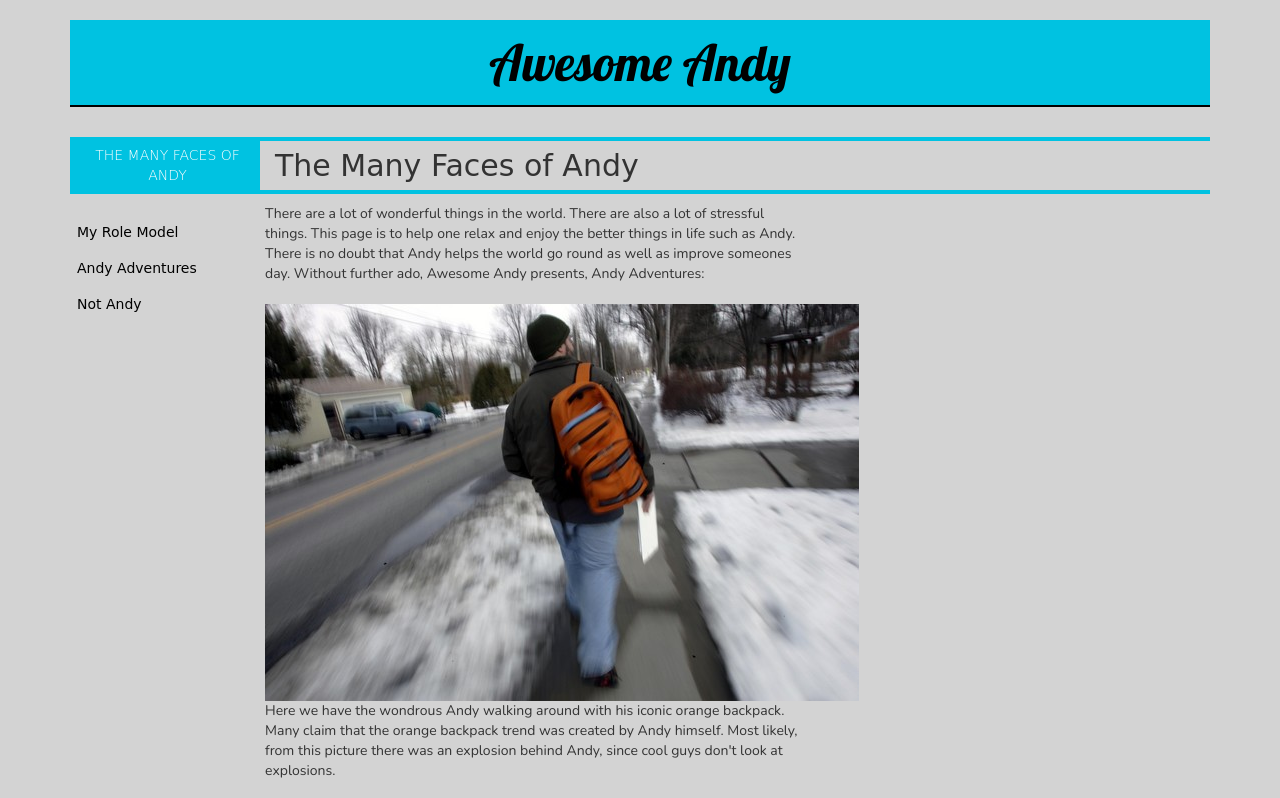
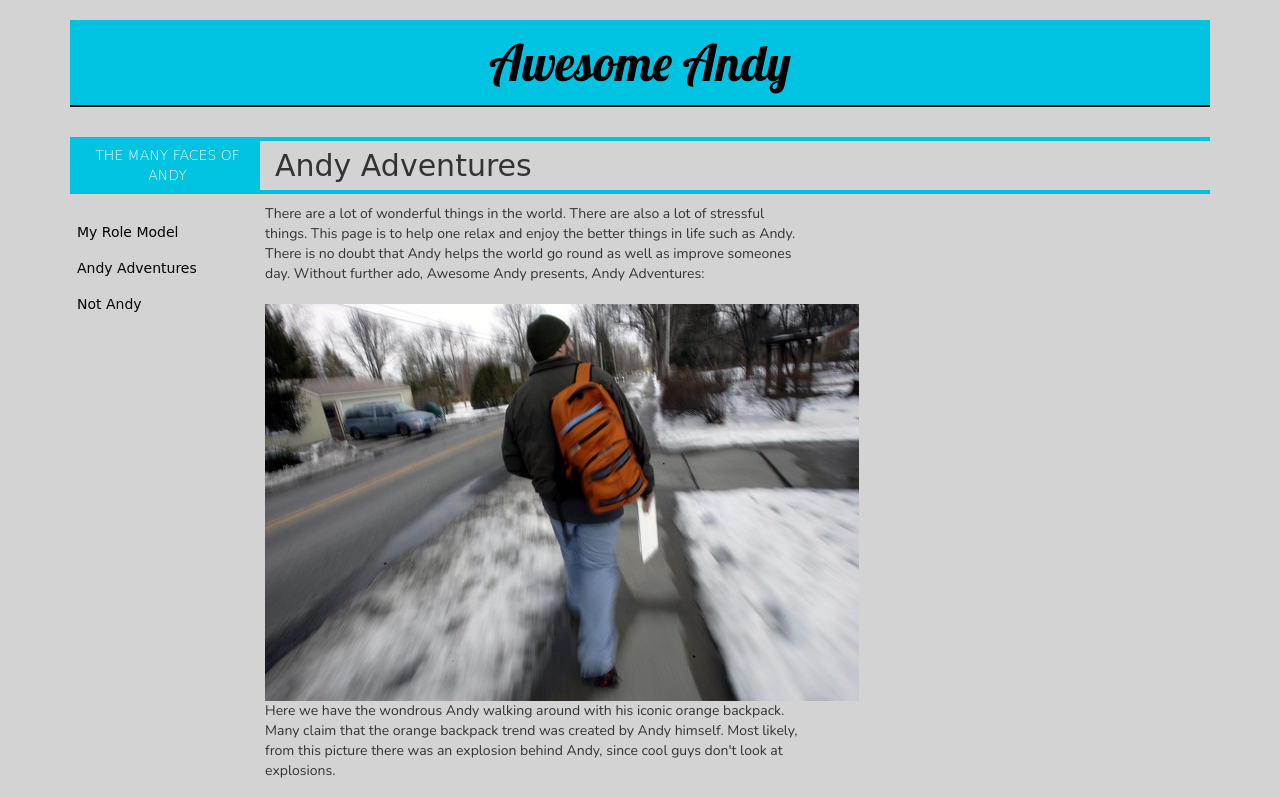
Before and after one commit to KiwiFresh/KiwiFresh.github.io, a plain HTML site: page final_project/afam.html in a window 1280 px wide. Shown: the top 798 px of the page. Drawn offline with nearby package versions, Linux system fonts and the light colour scheme; a web font is replaced by a local one.

Commit message:
changed h2

```diff
--- a/final_project/afam.html
+++ b/final_project/afam.html
@@ -33,7 +33,7 @@
   </nav>
 
 <div class="col-md-10">
-<h2> The Many Faces of Andy</h2>
+<h2> Andy Adventures </h2>
 
 <div class="row">
 <div class="col-md-7">
```
